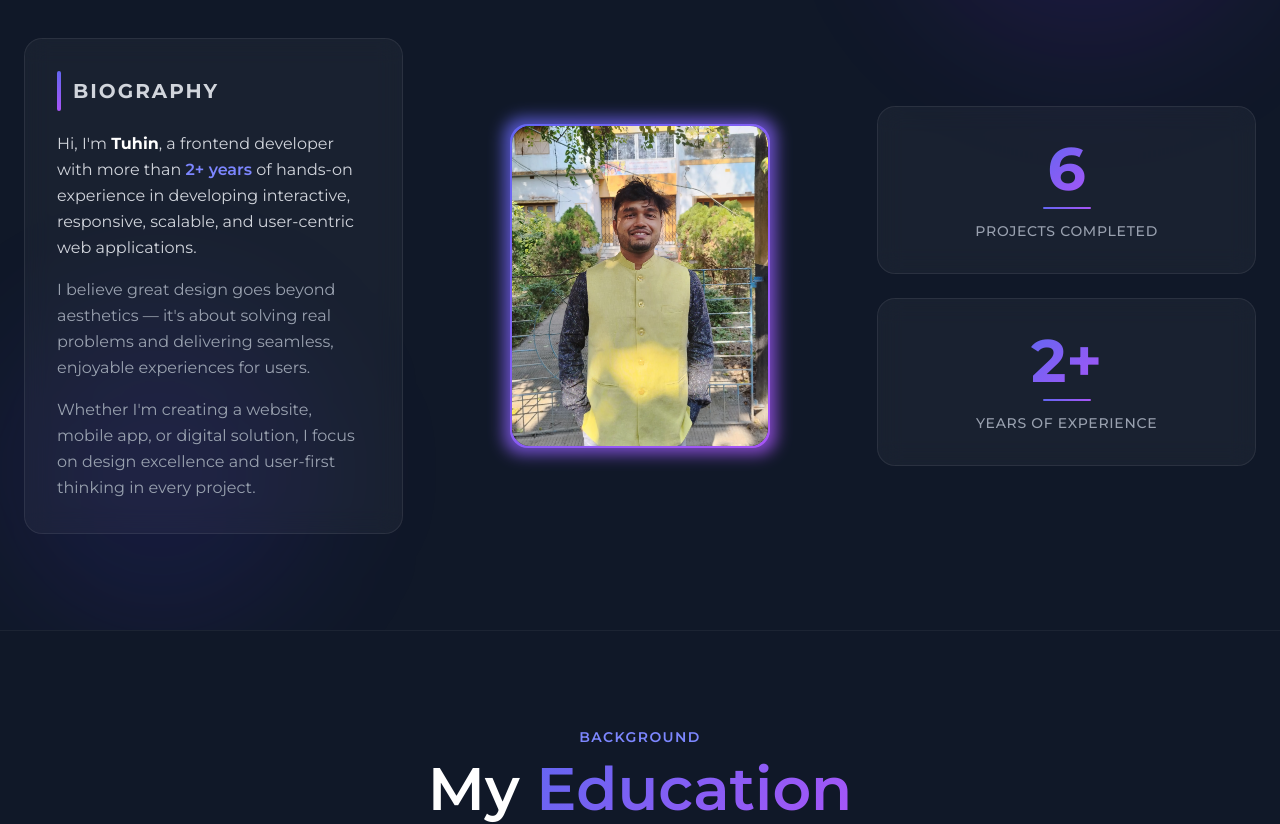
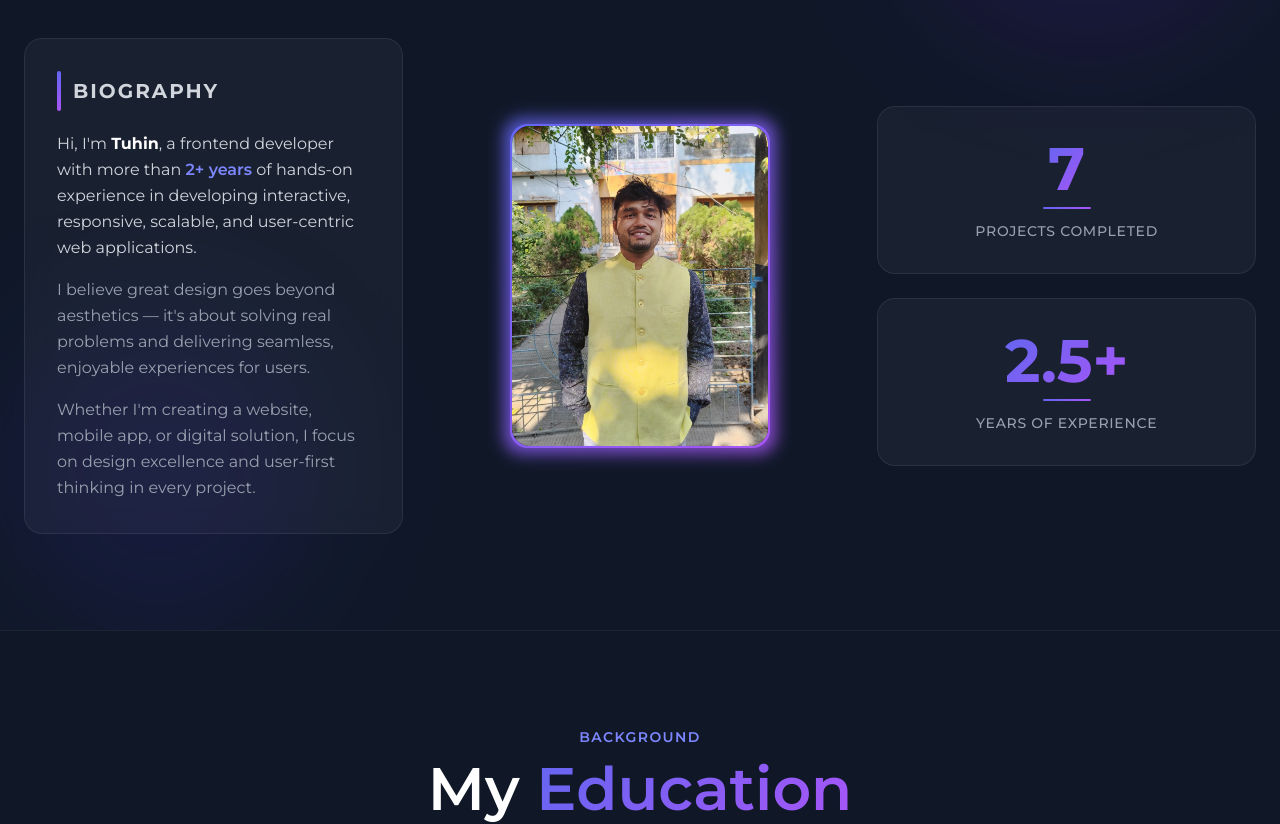
Before and after one commit to Tuhin1904/My-Portfolio, a Next.js app: page / in a window 1280 px wide. Shown: the part 1140-1964 px from the top of the page. Built offline with nearby package versions, Linux system fonts and the light colour scheme; no server answers.

Commit message:
Fixing the deploy errors

```diff
--- a/package.json
+++ b/package.json
@@ -20,7 +20,7 @@
     "framer-motion": "^12.23.12",
     "gsap": "^3.13.0",
     "lucide-react": "^1.7.0",
-    "next": "^16.2.10",
+    "next": "15.5.20",
     "next-themes": "^0.4.6",
     "radix-ui": "^1.4.3",
     "react": "19.2.7",
--- a/src/customcomponents/AboutEducation.tsx
+++ b/src/customcomponents/AboutEducation.tsx
@@ -7,7 +7,7 @@ const aboutData = [
         "title": "Master of Science (M.Sc)",
         "institution": "West Bengal State University",
         "description": "Developed strong analytical and programming skills that laid the foundation for my professional career. This was where my love for problem-solving through code truly began.",
-        "date": "2022 – 2024",
+        "date": "2021 – 2023",
         "image": "/images/me-university.jpg",
         "icon": "🎓"
     },
@@ -16,7 +16,7 @@ const aboutData = [
         "title": "Bachelor of Science (B.Sc)",
         "institution": "Barrackpore Rastraguru Surendranath College",
         "description": "Discovered the actual potential of a personal computer during my B.Sc years. Before this, I had no idea about what a developer's job is — this was where my journey began.",
-        "date": "2019 – 2022",
+        "date": "2018 – 2021",
         "image": "/images/chair.jpg",
         "icon": "🏫"
     },
--- a/src/customcomponents/DescriptionAbout.tsx
+++ b/src/customcomponents/DescriptionAbout.tsx
@@ -72,7 +72,7 @@ const DescriptionAbout = () => {
                             {/* Projects stat */}
                             <div className="glass-card glow-card rounded-2xl p-8 flex flex-col items-center text-center">
                                 <h3 className="text-6xl font-bold gradient-text mb-2">
-                                    <Counter target={6} />
+                                    <Counter target={7} />
                                 </h3>
                                 <div className="w-12 h-0.5 rounded-full mb-3" style={{ background: 'linear-gradient(to right, #6366f1, #a855f7)' }} />
                                 <p className="text-gray-400 font-medium uppercase tracking-wider text-sm">Projects Completed</p>
@@ -80,7 +80,7 @@ const DescriptionAbout = () => {
                             {/* Experience stat */}
                             <div className="glass-card glow-card rounded-2xl p-8 flex flex-col items-center text-center">
                                 <h3 className="text-6xl font-bold gradient-text mb-2">
-                                    <Counter target={2} plus="+" />
+                                    <Counter target={2.5} plus="+" />
                                 </h3>
                                 <div className="w-12 h-0.5 rounded-full mb-3" style={{ background: 'linear-gradient(to right, #6366f1, #a855f7)' }} />
                                 <p className="text-gray-400 font-medium uppercase tracking-wider text-sm">Years Of Experience</p>
--- a/tsconfig.json
+++ b/tsconfig.json
@@ -15,7 +15,7 @@
     "moduleResolution": "bundler",
     "resolveJsonModule": true,
     "isolatedModules": true,
-    "jsx": "react-jsx",
+    "jsx": "preserve",
     "incremental": true,
     "plugins": [
       {
```
Also changed, not shown: 1 other file (tests, documents, lock files or other folders).
